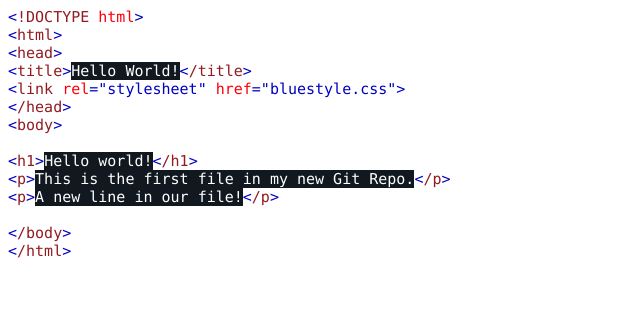
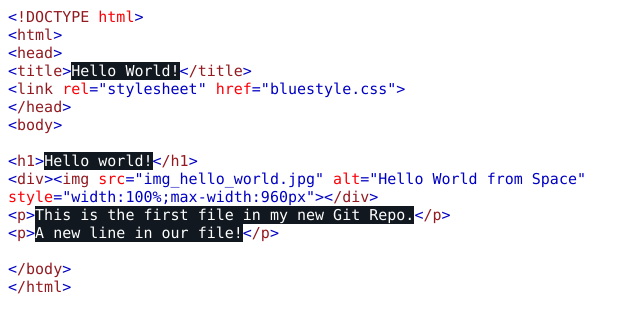
Before and after one commit to Samraa66/Hello-world, a plain HTML site: page index.html in a window 1280 px wide. Shown: the whole page, without its empty margins (0-640 px from the left). Drawn offline with Linux system fonts and the light colour scheme.

Commit message:
Added image to Hello World

```diff
--- a/index.html
+++ b/index.html
@@ -11,7 +11,7 @@
     p.p2 {margin: 0.0px 0.0px 0.0px 0.0px; font: 15.0px Menlo; color: #ffffff; -webkit-text-stroke: #ffffff}
     p.p3 {margin: 0.0px 0.0px 0.0px 0.0px; font: 15.0px Menlo; color: #0000c2; -webkit-text-stroke: #0000c2}
     p.p4 {margin: 0.0px 0.0px 0.0px 0.0px; font: 15.0px Menlo; color: #ffffff; -webkit-text-stroke: #ffffff; min-height: 18.0px}
-    p.p5 {margin: 0.0px 0.0px 0.0px 0.0px; font: 15.0px Menlo; color: #7e0d19; -webkit-text-stroke: #7e0d19; min-height: 18.0px}
+    p.p5 {margin: 0.0px 0.0px 0.0px 0.0px; font: 15.0px Menlo; color: #690014; -webkit-text-stroke: #690014; min-height: 18.0px}
     span.s1 {font-kerning: none; color: #0000c2; -webkit-text-stroke: 0px #0000c2}
     span.s2 {font-kerning: none}
     span.s3 {font-kerning: none; color: #fb0007; -webkit-text-stroke: 0px #fb0007}
@@ -29,6 +29,8 @@
 <p class="p1"><span class="s1">&lt;</span><span class="s2">body</span><span class="s1">&gt;</span></p>
 <p class="p4"><span class="s2"></span><br></p>
 <p class="p2"><span class="s1">&lt;</span><span class="s4">h1</span><span class="s1">&gt;</span><span class="s5">Hello world!</span><span class="s1">&lt;</span><span class="s4">/h1</span><span class="s1">&gt;</span></p>
+<p class="p3"><span class="s2">&lt;</span><span class="s4">div</span><span class="s2">&gt;&lt;</span><span class="s4">img</span><span class="s3"> src</span><span class="s2">="img_hello_world.jpg"</span><span class="s3"> alt</span><span class="s2">="Hello World from Space"</span></p>
+<p class="p3"><span class="s3">style</span><span class="s2">="width:100%;max-width:960px"&gt;&lt;</span><span class="s4">/div</span><span class="s2">&gt;</span></p>
 <p class="p2"><span class="s1">&lt;</span><span class="s4">p</span><span class="s1">&gt;</span><span class="s5">This is the first file in my new Git Repo.</span><span class="s1">&lt;</span><span class="s4">/p</span><span class="s1">&gt;</span></p>
 <p class="p2"><span class="s1">&lt;</span><span class="s4">p</span><span class="s1">&gt;</span><span class="s5">A new line in our file!</span><span class="s1">&lt;</span><span class="s4">/p</span><span class="s1">&gt;</span></p>
 <p class="p4"><span class="s2"></span><br></p>
```
